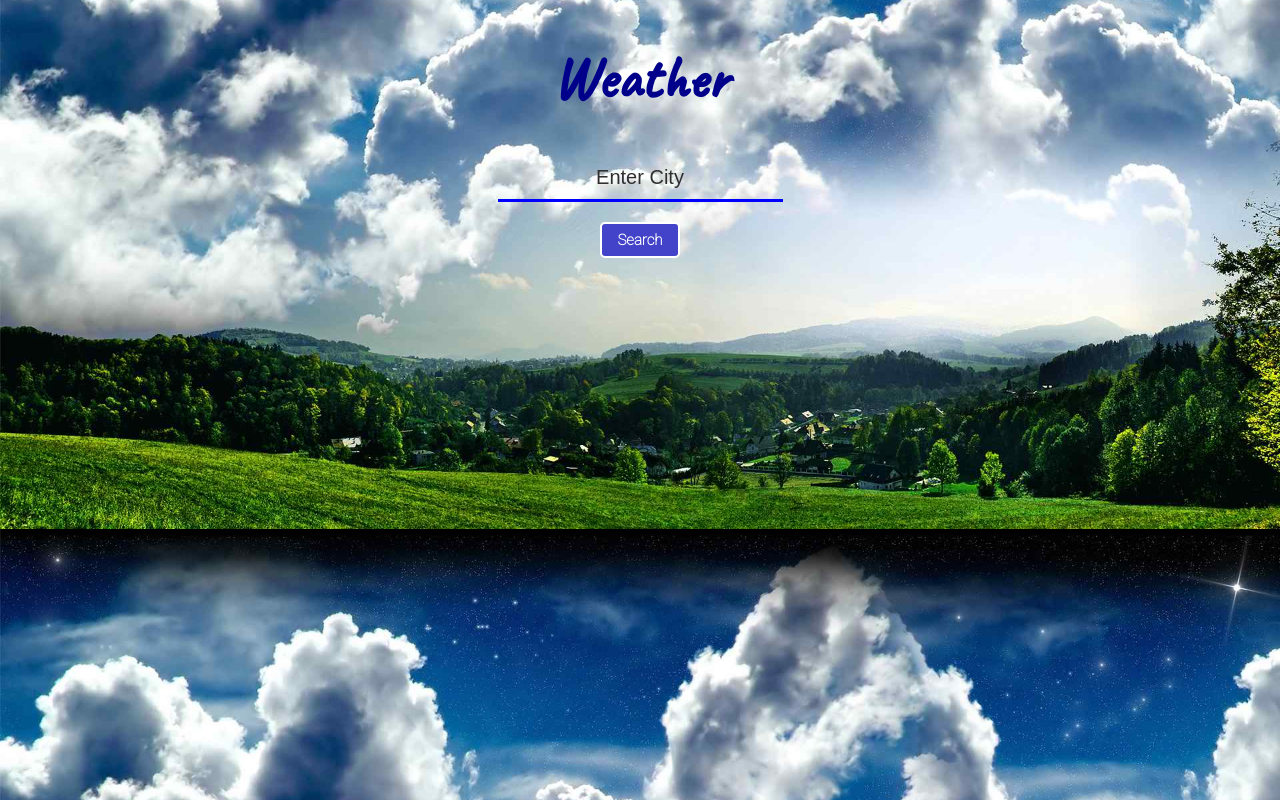
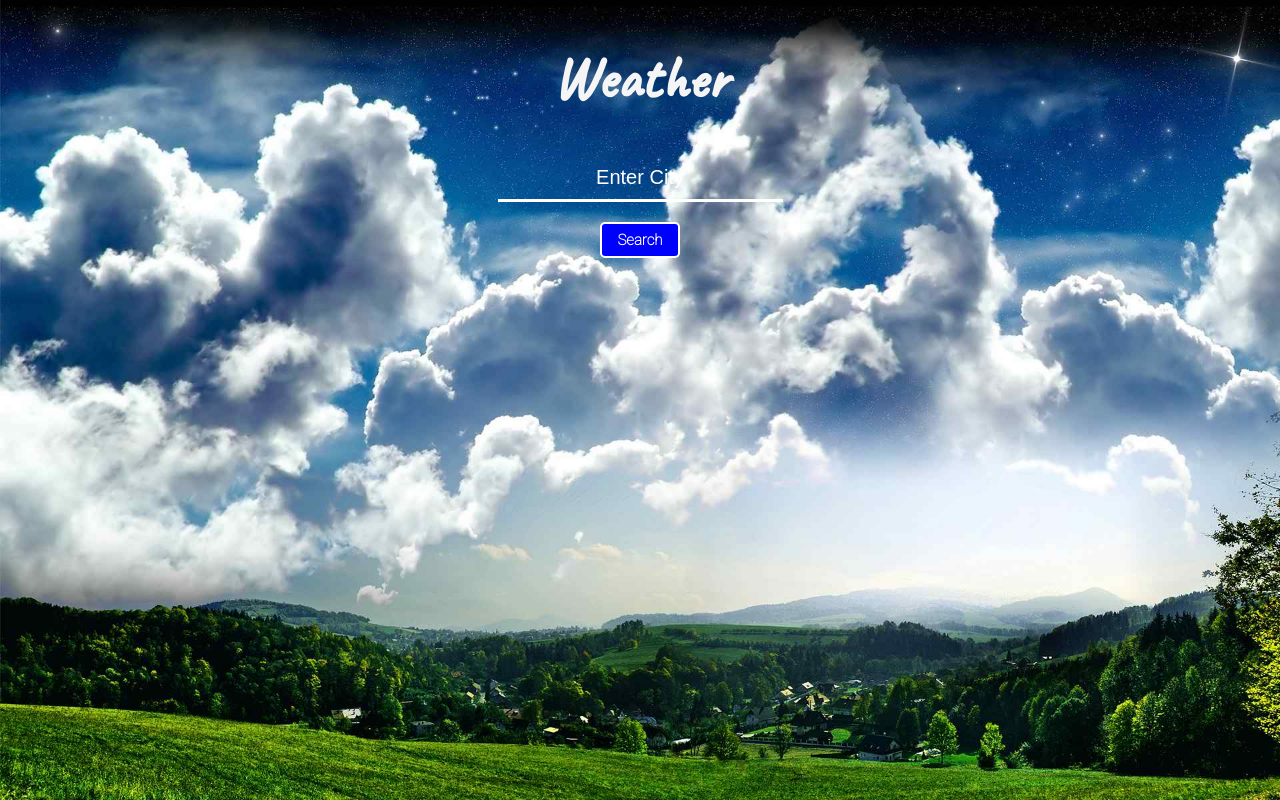
Before and after one commit to sa11748/Weather-App, a plain HTML site: page index.html in a window 1280 px wide. Drawn offline with Linux system fonts and the light colour scheme.

Commit message:
Update style.css

```diff
--- a/style.css
+++ b/style.css
@@ -6,10 +6,12 @@ body {
     padding: 0;
     background-image: url('/assets/cloudy-weather-landscape-background.jpeg');
     background-size: cover;
-    background-position: center;
+    background-position: top;
+    background-repeat: no-repeat;
 }
 
 .inputform {
+    /* color: white; */
     width: 100vw;
     display: flex;
     justify-content: center;
@@ -18,13 +20,13 @@ body {
     gap: 20px;
 }
 .inputform ::placeholder{
-    color: rgb(47, 47, 47);
+    color: white;
 }
 
 .citysearch {
     border: none;
     outline: none;
-    border-bottom: 3px solid blue;
+    border-bottom: 3px solid white;
     text-align: center;
     font-size: 20px;
     padding: 10px;
@@ -37,7 +39,7 @@ body {
     color: white;
     font-size: 15px;
     border: 2px solid white;
-    background: rgb(67, 67, 202);
+    background: blue;
     font-weight: bold;
     cursor: pointer;
     font-family: 'Roboto', sans-serif;
@@ -51,7 +53,7 @@ body {
     justify-content: center;
     align-items: center;
     margin: 40px 0px;
-    color: darkblue;
+    color: whitesmoke;
     font-weight: bold;
 }
 
```
